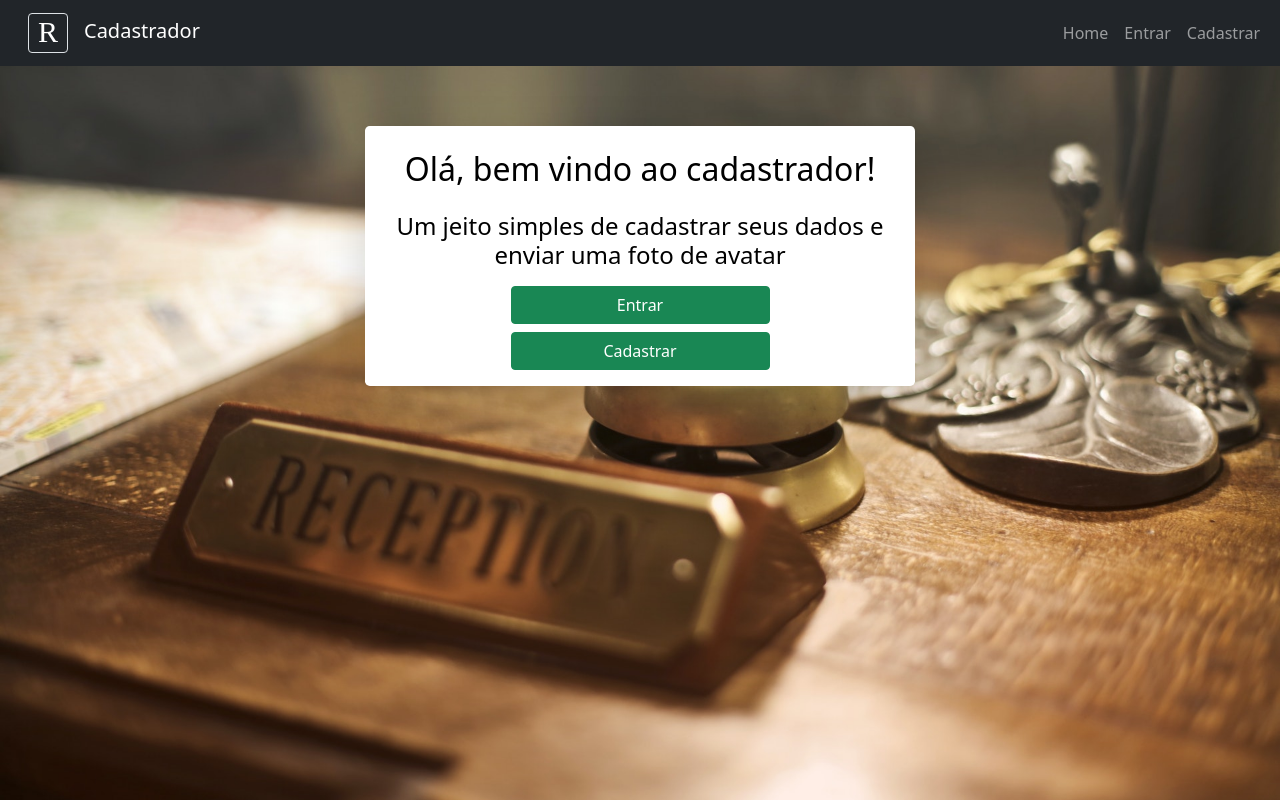
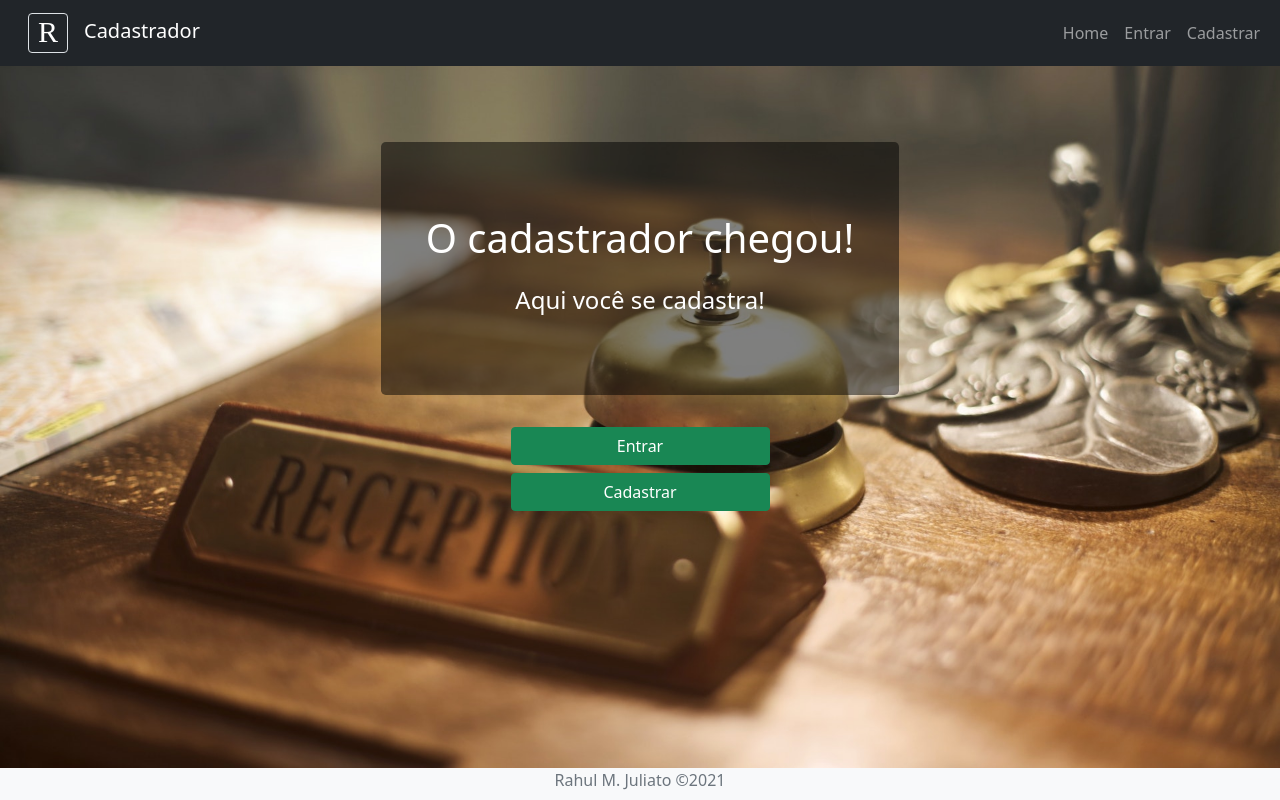
Before and after one commit to LionyxML/cadastrador_frontend, a Vue app: page / in a window 1280 px wide. Built offline with nearby package versions, Linux system fonts and the light colour scheme.

Commit message:
Versão final beta.

```diff
--- a/src/App.vue
+++ b/src/App.vue
@@ -1,17 +1,20 @@
 <template>
   <div id="app">
     <Navbar/>
-    <div class="container">
-      <router-view/>
-    </div>
+      <div class="container">
+        <router-view/>
+      </div>
+    <Footer/>
   </div>
 </template>
 
 <script>
 import Navbar from "@/components/Navbar";
+import Footer from "@/components/Footer";
 export default {
   components : {
-    Navbar
+    Navbar,
+    Footer
   },
 }
 </script>
--- /dev/null
+++ b/src/components/Footer.vue
@@ -0,0 +1,31 @@
+<template lang="html">
+  <footer class="footer mt-auto bg-light">
+      <span class="text-muted">
+        <a class="link-secondary" href="https://lionyxml.github.io/">
+          Rahul M. Juliato &copy;2021
+        </a>
+      </span>
+  </footer>
+</template>
+
+<script>
+export default {
+}
+</script>
+
+<style lang="css" scoped>
+.footer {
+  position: fixed;
+  left: 0;
+  bottom: 0;
+  width: 100%;
+  background-color: red;
+  color: white;
+  text-align: center;
+  height: 2rem;
+}
+
+.link-secondary {
+  text-decoration: none;
+}
+</style>
--- a/src/views/Home.vue
+++ b/src/views/Home.vue
@@ -1,10 +1,12 @@
 <template>
   <div class="home">
-    <div class="container shadow-lg p-3 mb-5 bg-white rounded-3 col-md-6">
+    <div class="container p-3 mb-5 rounded-3 col-md-6">
       <div class="row">
         <div class="col">
-          <h2 class="text-center p-2">Olá, bem vindo ao cadastrador!</h2>
-          <h4 class="text-center p-2">Um jeito simples de cadastrar seus dados e enviar uma foto de avatar</h4>
+          <div class="jumbotron">
+            <h1 class="text-center p-2">O cadastrador chegou!</h1>
+            <h4 class="text-center p-2">Aqui você se cadastra!</h4>
+          </div>
           <div class="d-grid gap-2 col-6 mx-auto" v-if="!isLoggedIn">
             <router-link to="/login" class="btn btn-success">Entrar</router-link>
             <router-link to="/register" class="btn btn-success">Cadastrar</router-link>
@@ -33,6 +35,14 @@ body {
   color: black;
 }
 
+.jumbotron {
+   padding: 4rem 2rem;
+   margin-bottom: 2rem;
+   color: white;
+   background-color: rgba(0, 0, 0, 0.5);
+   border-radius: .3rem;
+ }
+
 </style>
 <script>
 import { mapGetters, mapActions } from "vuex";
--- a/src/views/Register.vue
+++ b/src/views/Register.vue
@@ -88,6 +88,7 @@
                name="telefone"
                v-model="telefone"
                class="form-control mb-2"
+               pattern="\d*"
                required
                >
             </div>
```
